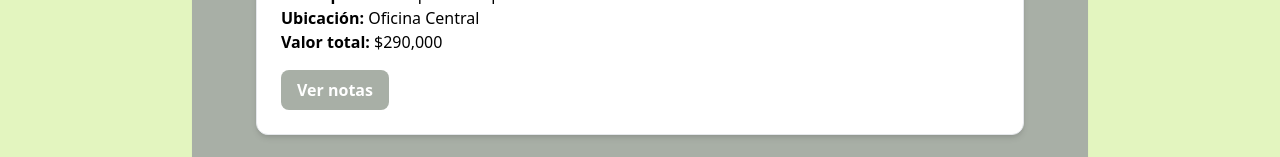
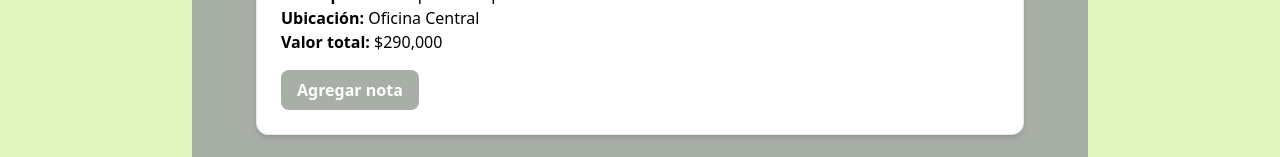
Before and after one commit to Milialvarez/inventory-manager, an Angular app in the folder inventory-front/: page /inventario in a window 1280 px wide. Shown: the part 643-800 px from the top of the page. Built offline with nearby package versions, Linux system fonts and the light colour scheme.

Commit message:
detalle de si hay notas se ve mostrar notas, sino agregar notas

```diff
--- a/inventory-front/src/app/inventory-list/inventory-list.component.html
+++ b/inventory-front/src/app/inventory-list/inventory-list.component.html
@@ -38,7 +38,10 @@
 
       <button (click)="toggleNota(compuesto.id)"
         class="bg-secondary hover:bg-secondary-dark text-white font-semibold py-2 px-4 rounded-lg transition-colors mt-4">
-        {{ mostrarNotas[compuesto.id] ? 'Ocultar notas' : 'Ver notas' }}
+        {{ mostrarNotas[compuesto.id]
+    ? 'Ocultar notas'
+    : (compuesto.nota ? 'Ver notas' : 'Agregar nota') }}
+
       </button>
 
       <!-- Sección de notas -->
```
